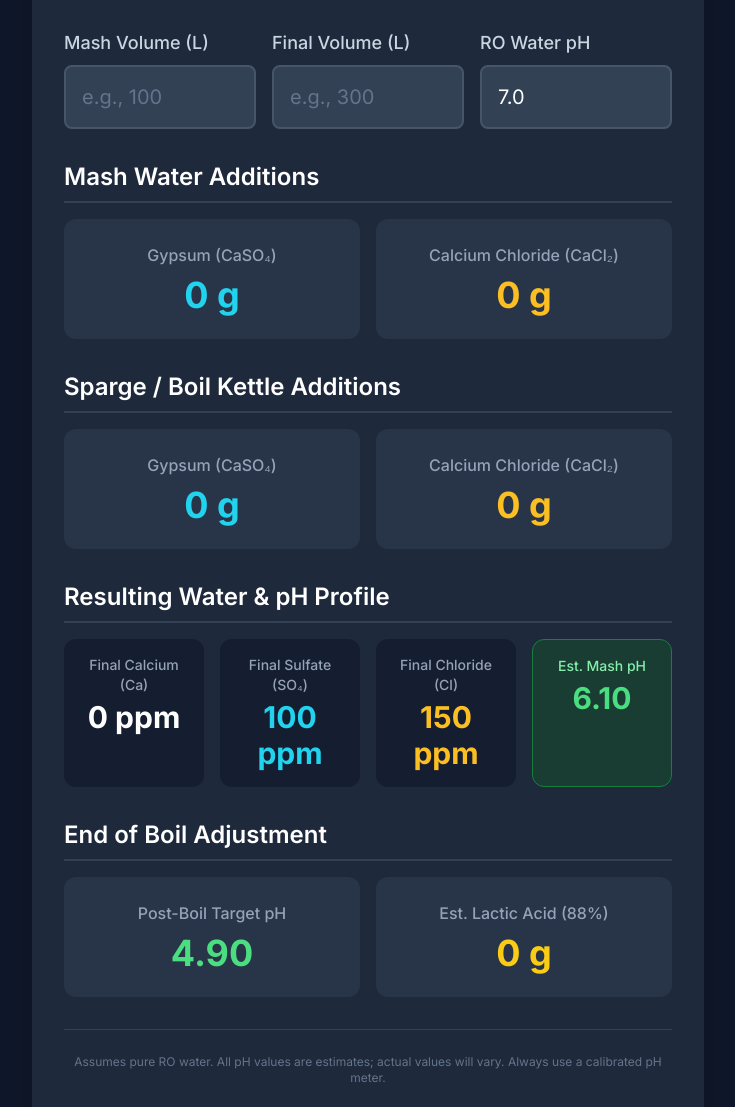
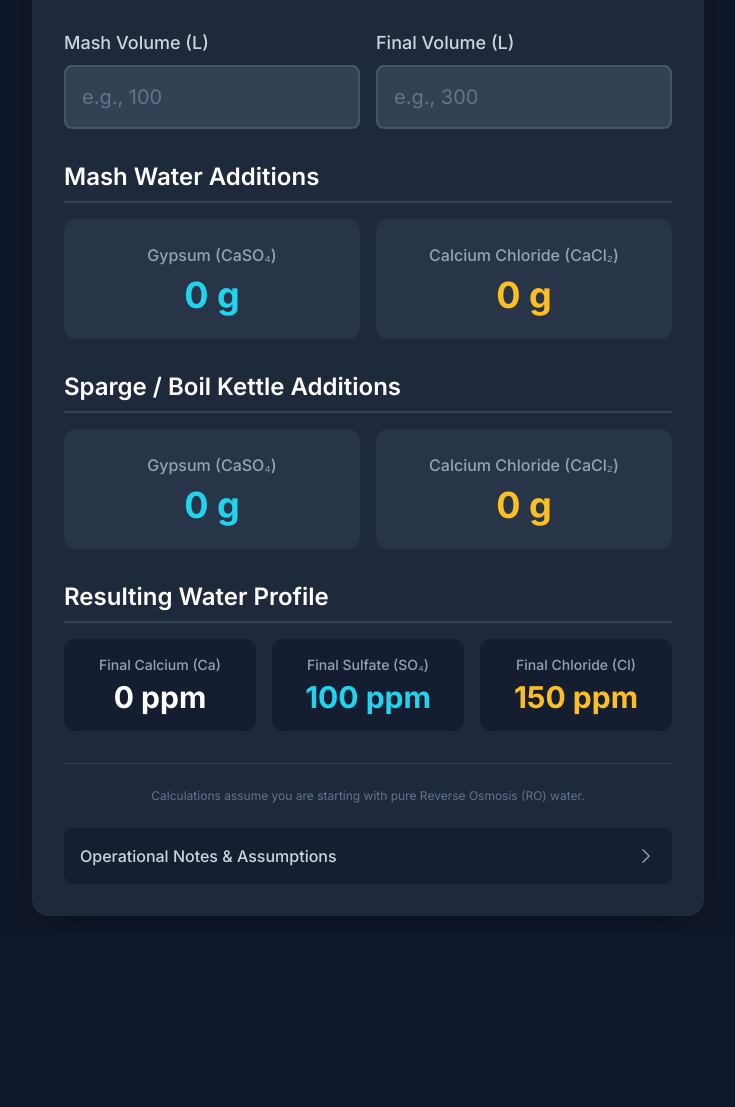
Before and after one commit to BernieBallz/brew-salt-calc, a plain HTML site: page index.html in a window 1280 px wide. Shown: the part 163-1270 px from the top of the page, without its empty margins (272-1007 px from the left). After the commit the page ends 1095 px from the top, so only its background shows below. Drawn offline with nearby package versions, Linux system fonts and the light colour scheme.

Commit message:
Update index.html
Removed pH features

```diff
--- a/index.html
+++ b/index.html
@@ -46,7 +46,7 @@
             </header>
 
             <!-- User Input Section -->
-            <div class="grid grid-cols-1 md:grid-cols-3 gap-4 mb-8">
+            <div class="grid grid-cols-1 md:grid-cols-2 gap-4 mb-8">
                 <div>
                     <label for="mash-volume" class="block text-base sm:text-lg font-medium text-slate-300 mb-2">Mash Volume (L)</label>
                     <input
@@ -67,18 +67,6 @@
                         placeholder="e.g., 300"
                         min="0"
                         step="any"
-                    >
-                </div>
-                 <div>
-                    <label for="start-ph" class="block text-base sm:text-lg font-medium text-slate-300 mb-2">RO Water pH</label>
-                    <input
-                        type="number"
-                        id="start-ph"
-                        class="form-input w-full p-3 sm:p-4 bg-slate-700 border-2 border-slate-600 rounded-lg text-white text-lg sm:text-xl placeholder-slate-500 focus:border-blue-500 transition duration-300"
-                        placeholder="e.g., 7.0"
-                        value="7.0"
-                        min="0"
-                        step="0.1"
                     >
                 </div>
             </div>
@@ -130,9 +118,9 @@
                 <!-- Final Water Profile -->
                 <div>
                     <h2 class="text-xl sm:text-2xl font-semibold text-white border-b-2 border-slate-700 pb-2 mb-4">
-                        Resulting Water & pH Profile
+                        Resulting Water Profile
                     </h2>
-                    <div class="grid grid-cols-2 lg:grid-cols-4 gap-4 text-center">
+                    <div class="grid grid-cols-1 md:grid-cols-3 gap-4 text-center">
                         <!-- Final Mineral Values -->
                         <div class="bg-slate-900/60 p-4 rounded-xl">
                             <p class="text-xs sm:text-sm font-medium text-slate-400">Final Calcium (Ca)</p>
@@ -146,35 +134,12 @@
                             <p class="text-xs sm:text-sm font-medium text-slate-400">Final Chloride (Cl)</p>
                             <p class="text-2xl sm:text-3xl font-bold text-amber-400 mt-1">150 ppm</p>
                         </div>
-                        <div class="bg-green-900/50 border border-green-700 p-4 rounded-xl">
-                            <p class="text-xs sm:text-sm font-medium text-green-300">Est. Mash pH</p>
-                            <p class="text-2xl sm:text-3xl font-bold text-green-400 mt-1 result-value"><span id="estimated-ph">5.70</span></p>
-                        </div>
-                    </div>
-                </div>
-
-                 <!-- Post-Boil pH Adjustment -->
-                <div>
-                     <h2 class="text-xl sm:text-2xl font-semibold text-white border-b-2 border-slate-700 pb-2 mb-4">
-                        End of Boil Adjustment
-                    </h2>
-                    <div class="grid grid-cols-1 md:grid-cols-2 gap-4 text-center">
-                        <div class="bg-slate-700/50 p-4 sm:p-6 rounded-xl">
-                            <p class="text-sm sm:text-base font-medium text-slate-400">Post-Boil Target pH</p>
-                            <p class="text-3xl sm:text-4xl font-bold text-green-400 mt-2 result-value">4.90</p>
-                        </div>
-                        <div class="bg-slate-700/50 p-4 sm:p-6 rounded-xl">
-                            <p class="text-sm sm:text-base font-medium text-slate-400">Est. Lactic Acid (88%)</p>
-                            <p class="text-3xl sm:text-4xl font-bold text-yellow-400 mt-2 result-value">
-                                <span id="lactic-acid-grams">0</span> g
-                            </p>
-                        </div>
                     </div>
                 </div>
             </div>
 
             <footer class="text-center mt-8 text-xs text-slate-500 border-t border-slate-700 pt-6">
-                <p>Assumes pure RO water. All pH values are estimates; actual values will vary. Always use a calibrated pH meter.</p>
+                <p>Calculations assume you are starting with pure Reverse Osmosis (RO) water.</p>
             </footer>
 
             <div class="mt-6">
@@ -184,8 +149,7 @@
                         <svg class="w-5 h-5 text-slate-400 arrow" xmlns="http://www.w3.org/2000/svg" fill="none" viewBox="0 0 24 24" stroke-width="1.5" stroke="currentColor"><path stroke-linecap="round" stroke-linejoin="round" d="m8.25 4.5 7.5 7.5-7.5 7.5" /></svg>
                     </summary>
                     <div class="p-4 border-t border-slate-700 text-slate-400 text-sm space-y-3">
-                        <p><strong class="text-slate-300">Methodology:</strong> This calculator determines the total salts needed to hit your final mineral profile. It then splits these salts proportionally between the mash and sparge water based on volumes, and estimates the resulting mash pH.</p>
-                        <p><strong class="text-slate-300">Post-Boil Acid:</strong> To counter the pH rise from heavy dry hopping, a lower knockout pH is recommended. The calculator estimates the grams of 88% Lactic Acid to add at the end of the boil to reach this modern target.</p>
+                        <p><strong class="text-slate-300">Methodology:</strong> This calculator determines the total salts needed to hit your final mineral profile. It then splits these salts proportionally between the mash and sparge water based on the volumes you enter.</p>
                         <p><strong class="text-slate-300">Target Profile:</strong> Calibrated for a soft, hop-forward beer style, aiming for a final water profile of 100 ppm Sulfate (SO₄) and 150 ppm Chloride (Cl).</p>
                     </div>
                 </details>
@@ -202,32 +166,22 @@
         const GYPSUM_CALCIUM_CONTRIBUTION = 233;
         const CALCIUM_CHLORIDE_CHLORIDE_CONTRIBUTION = 482;
         const CALCIUM_CHLORIDE_CALCIUM_CONTRIBUTION = 273;
-        const PALE_MALT_PH_EFFECT = -0.9;
-        const CALCIUM_PPM_PER_PH_DROP_POINT = 75;
-        const TARGET_POST_BOIL_PH = 4.9;
-        const NATURAL_BOIL_PH_DROP = 0.3;
-        const LACTIC_ACID_G_PER_L_PER_0_1_PH_DROP = 0.063; // Grams of 88% Lactic Acid to drop 1L of wort by 0.1 pH
 
         // --- DOM Elements ---
         const mashVolumeInput = document.getElementById('mash-volume');
         const finalVolumeInput = document.getElementById('final-volume');
-        const startPhInput = document.getElementById('start-ph');
         const mashGypsumOutput = document.getElementById('mash-gypsum-grams');
         const mashCalciumChlorideOutput = document.getElementById('mash-calcium-chloride-grams');
         const spargeGypsumOutput = document.getElementById('sparge-gypsum-grams');
         const spargeCalciumChlorideOutput = document.getElementById('sparge-calcium-chloride-grams');
         const finalCalciumOutput = document.getElementById('final-calcium');
-        const estimatedPhOutput = document.getElementById('estimated-ph');
-        const lacticAcidOutput = document.getElementById('lactic-acid-grams');
 
         function calculateAndDisplay() {
             const mashVolume = parseFloat(mashVolumeInput.value) || 0;
             const finalVolume = parseFloat(finalVolumeInput.value) || 0;
-            const startPh = parseFloat(startPhInput.value) || 7.0;
 
             if (mashVolume <= 0 || finalVolume <= 0 || mashVolume > finalVolume) {
-                [mashGypsumOutput, mashCalciumChlorideOutput, spargeGypsumOutput, spargeCalciumChlorideOutput, finalCalciumOutput, lacticAcidOutput].forEach(el => el.textContent = '0');
-                estimatedPhOutput.textContent = (startPh + PALE_MALT_PH_EFFECT).toFixed(2);
+                [mashGypsumOutput, mashCalciumChlorideOutput, spargeGypsumOutput, spargeCalciumChlorideOutput, finalCalciumOutput].forEach(el => el.textContent = '0');
                 return;
             }
 
@@ -243,18 +197,8 @@
             const spargeGypsumGrams = totalGramsOfGypsum - mashGypsumGrams;
             const spargeCalciumChlorideGrams = totalGramsOfCalciumChloride - mashCalciumChlorideGrams;
 
-            // --- Step 3: Estimate the MASH pH based on the mash additions ---
-            const baseMashPh = startPh + PALE_MALT_PH_EFFECT;
-            const mashCalciumPPM = (mashVolume > 0) ? ((mashGypsumGrams * GYPSUM_CALCIUM_CONTRIBUTION) + (mashCalciumChlorideGrams * CALCIUM_CHLORIDE_CALCIUM_CONTRIBUTION)) / mashVolume : 0;
-            const phDropFromSalts = mashCalciumPPM / CALCIUM_PPM_PER_PH_DROP_POINT * 0.1;
-            const estimatedMashPH = baseMashPh - phDropFromSalts;
-
-            // --- Step 4: Calculate final mineral profile and acid addition ---
+            // --- Step 3: Calculate the final resulting Calcium ppm ---
             const totalCalciumPPM = (finalVolume > 0) ? ((totalGramsOfGypsum * GYPSUM_CALCIUM_CONTRIBUTION) + (totalGramsOfCalciumChloride * CALCIUM_CHLORIDE_CALCIUM_CONTRIBUTION)) / finalVolume : 0;
-
-            const estimatedPostBoilPH = estimatedMashPH - NATURAL_BOIL_PH_DROP;
-            const requiredPhDropForAcid = Math.max(0, estimatedPostBoilPH - TARGET_POST_BOIL_PH);
-            const lacticAcidGrams = (requiredPhDropForAcid * 10) * LACTIC_ACID_G_PER_L_PER_0_1_PH_DROP * finalVolume;
 
             // --- Update UI ---
             mashGypsumOutput.textContent = Math.floor(mashGypsumGrams);
@@ -262,14 +206,11 @@
             spargeGypsumOutput.textContent = Math.floor(spargeGypsumGrams);
             spargeCalciumChlorideOutput.textContent = Math.floor(spargeCalciumChlorideGrams);
             finalCalciumOutput.textContent = totalCalciumPPM.toFixed(0);
-            estimatedPhOutput.textContent = estimatedMashPH.toFixed(2);
-            lacticAcidOutput.textContent = Math.floor(lacticAcidGrams);
         }
 
         // --- Event Listeners ---
         mashVolumeInput.addEventListener('input', calculateAndDisplay);
         finalVolumeInput.addEventListener('input', calculateAndDisplay);
-        startPhInput.addEventListener('input', calculateAndDisplay);
 
         // --- Initial Calculation ---
         calculateAndDisplay();
```
